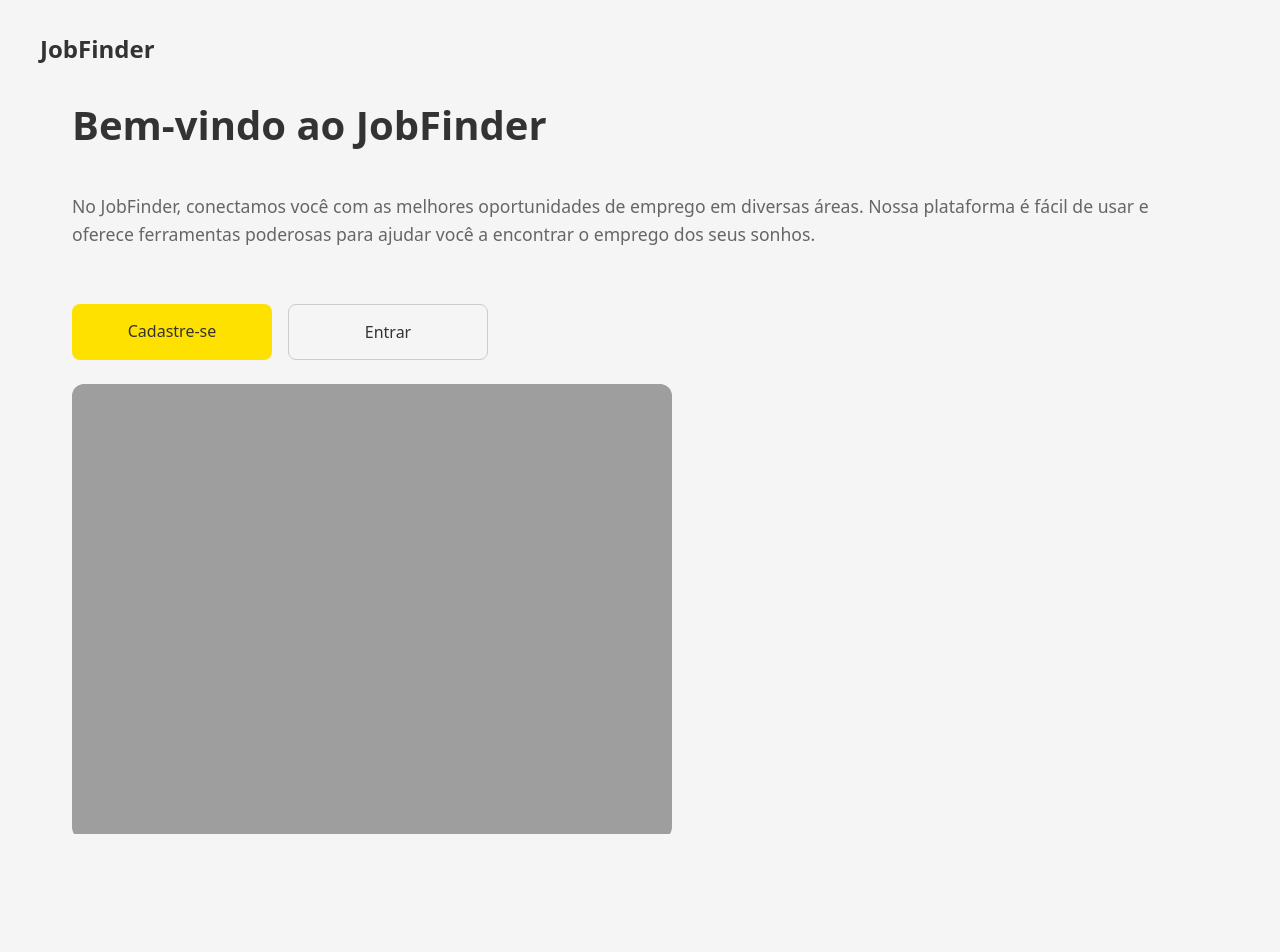
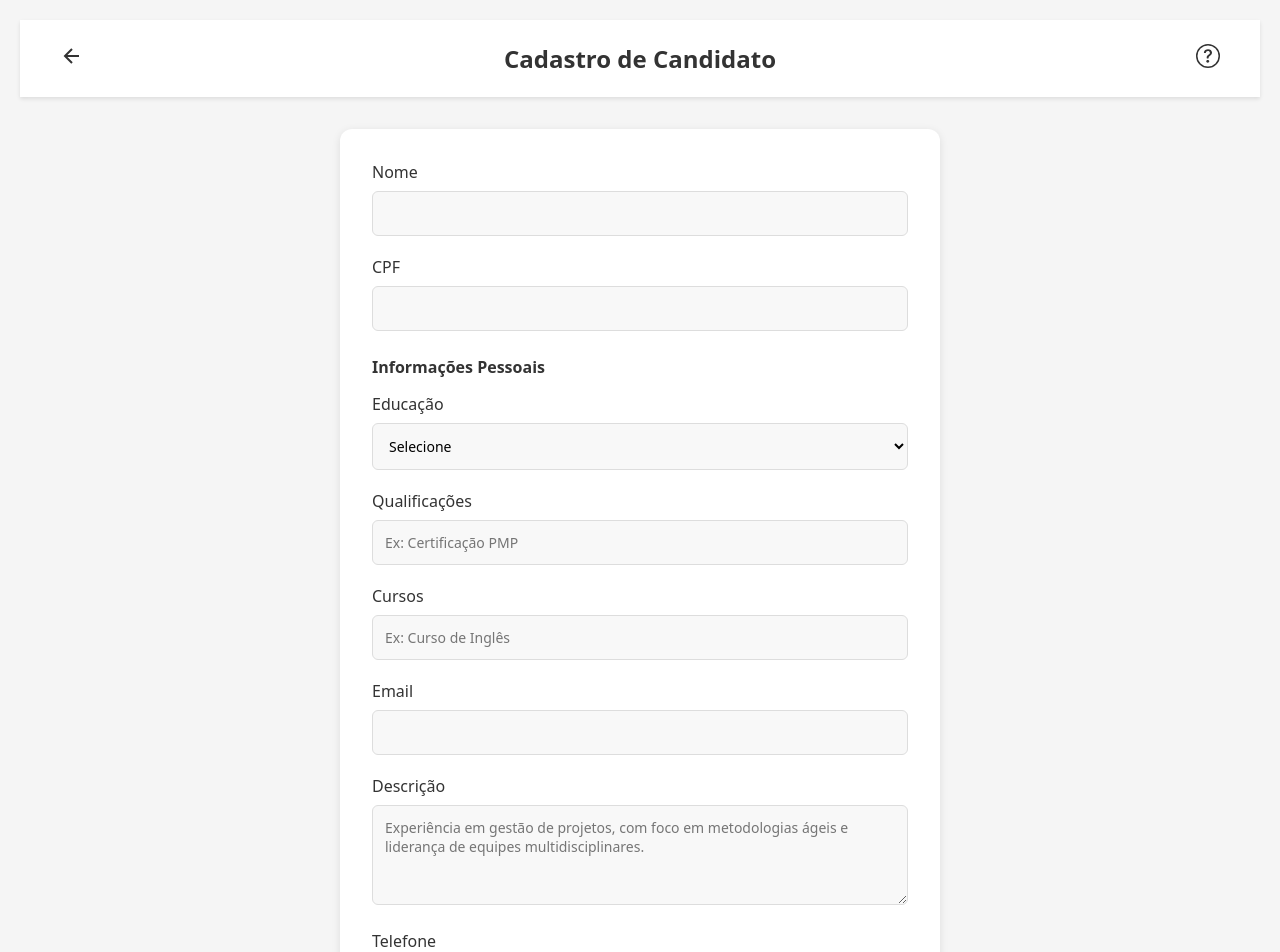
Before and after one commit to reyneralegria13/App-JobFinderv1, a React (Vite) app in the folder sistema/front end/react/: page / in a window 1280 px wide. Shown: the top 952 px of the page. Before the commit the page ends 871 px from the top, so only its background shows below. Built offline with nearby package versions, Linux system fonts and the light colour scheme.

Commit message:
registo do candidato

```diff
--- a/sistema/front end/react/src/main.jsx
+++ b/sistema/front end/react/src/main.jsx
@@ -1,7 +1,7 @@
 import React from 'react'
 import ReactDOM from 'react-dom/client'
 import './index.css'
-import Home from './pages/Home'
+import Home from './pages/Candidato/Registro/index.jsx'
 
 ReactDOM.createRoot(document.getElementById('root')).render(
   <React.StrictMode>
--- a/sistema/front end/react/src/pages/Candidato/Registro/index.jsx
+++ b/sistema/front end/react/src/pages/Candidato/Registro/index.jsx
@@ -0,0 +1,129 @@
+import { useState } from 'react'
+import { Link } from 'react-router-dom'
+import './style.css'
+
+function Home() {
+  return (
+      <div>
+        <header class="header">
+      <div class="navigation">
+        <button class="back-button" id="backButton" onclick="window.location.href = '../login/registro.html';">
+          <svg
+            width="24"
+            height="24"
+            viewBox="0 0 24 24"
+            fill="none"
+            stroke="currentColor"
+            stroke-width="2"
+          >
+            <path d="M19 12H5M12 19l-7-7 7-7" />
+          </svg>
+        </button>
+      </div>
+        <div class="logo">Cadastro de Candidato</div>
+
+      <div class="help-container">
+        <button class="help-button">
+          <svg xmlns="http://www.w3.org/2000/svg" width="24" height="24" fill="currentColor" class="bi bi-question-circle" viewBox="0 0 16 16">
+            <path d="M8 15A7 7 0 1 1 8 1a7 7 0 0 1 0 14m0 1A8 8 0 1 0 8 0a8 8 0 0 0 0 16"/>
+            <path d="M5.255 5.786a.237.237 0 0 0 .241.247h.825c.138 0 .248-.113.266-.25.09-.656.54-1.134 1.342-1.134.686 0 1.314.343 1.314 1.168 0 .635-.374.927-.965 1.371-.673.489-1.206 1.06-1.168 1.987l.003.217a.25.25 0 0 0 .25.246h.811a.25.25 0 0 0 .25-.25v-.105c0-.718.273-.927 1.01-1.486.609-.463 1.244-.977 1.244-2.056 0-1.511-1.276-2.241-2.673-2.241-1.267 0-2.655.59-2.75 2.286m1.557 5.763c0 .533.425.927 1.01.927.609 0 1.028-.394 1.028-.927 0-.552-.42-.94-1.029-.94-.584 0-1.009.388-1.009.94"/>
+          </svg>
+        </button>
+      </div>
+
+    </header>
+
+    <div class="container">
+
+      <form id="candidateForm">
+        <div class="form-group">
+          <label for="nome">Nome</label>
+          <input type="text" id="nome" name="nome" required />
+        </div>
+
+        <div class="form-group">
+          <label for="cpf">CPF</label>
+          <input type="text" id="cpf" name="cpf" required />
+        </div>
+
+        <div class="section-label">Informações Pessoais</div>
+
+        <div class="form-group">
+          <label for="educacao">Educação</label>
+          <select id="educacao" name="educacao" required>
+            <option value="">Selecione</option>
+            <option value="medio">Ensino Médio</option>
+            <option value="superior">Ensino Superior</option>
+            <option value="pos">Pós-Graduação</option>
+            <option value="mestrado">Mestrado</option>
+            <option value="doutorado">Doutorado</option>
+          </select>
+        </div>
+
+        <div class="form-group">
+          <label for="qualificacoes">Qualificações</label>
+          <input
+            type="text"
+            id="qualificacoes"
+            name="qualificacoes"
+            placeholder="Ex: Certificação PMP"
+          />
+        </div>
+
+        <div class="form-group">
+          <label for="cursos">Cursos</label>
+          <input
+            type="text"
+            id="cursos"
+            name="cursos"
+            placeholder="Ex: Curso de Inglês"
+          />
+        </div>
+
+        <div class="form-group">
+          <label for="email">Email</label>
+          <input type="email" id="email" name="email" required />
+        </div>
+
+        <div class="form-group">
+          <label for="descricao">Descrição</label>
+          <textarea
+            id="descricao"
+            name="descricao"
+            placeholder="Experiência em gestão de projetos, com foco em metodologias ágeis e liderança de equipes multidisciplinares."
+          ></textarea>
+        </div>
+
+        <div class="form-group">
+          <label for="telefone">Telefone</label>
+          <input type="tel" id="telefone" name="telefone" />
+        </div>
+
+        <div class="form-group">
+          <label for="habilidades">Habilidades Técnicas</label>
+          <input
+            type="text"
+            id="habilidades"
+            name="habilidades"
+            placeholder="Ex: Python, JavaScript, Excel"
+          />
+        </div>
+
+        <div class="form-group">
+          <label for="idiomas">Idiomas</label>
+          <input
+            type="text"
+            id="idiomas"
+            name="idiomas"
+            placeholder="Ex: Inglês - Avançado, Espanhol - Intermediário"
+          />
+        </div>
+
+        <button type="submit">Continuar</button>
+      </form>
+    </div>
+
+      </div>
+  )
+}
+export default Home
--- a/sistema/front end/react/src/pages/Candidato/Registro/style.css
+++ b/sistema/front end/react/src/pages/Candidato/Registro/style.css
@@ -0,0 +1,160 @@
+* {
+    margin: 0;
+    padding: 0;
+    box-sizing: border-box;
+    font-family: system-ui, -apple-system, sans-serif;
+  }
+
+  body {
+    /*font-family: -apple-system, BlinkMacSystemFont, "Segoe UI", Roboto, sans-serif;*/
+    background-color: #f5f5f5;
+    margin: 0;
+    padding: 20px;
+    color: #333;
+  }
+
+  .header {
+    width: 100%;
+    padding: 1rem 2rem;
+    display: flex;
+    justify-content: space-between;
+    align-items: center;
+    background-color: white;
+    box-shadow: 0 2px 4px rgba(0, 0, 0, 0.1);
+    margin-bottom: 2rem;
+  }
+
+  .navigation {
+    display: flex;
+    align-items: center;
+    gap: 1rem;
+  }
+
+  .back-button,
+  .help-button {
+    background: none;
+    border: none;
+    cursor: pointer;
+    color: #333;
+    padding: 0.5rem;
+    border-radius: 4px;
+    transition: background-color 0.2s ease;
+    width: 40px;
+    }
+
+  .back-button:hover,
+  .help-button:hover {
+    background-color: #f0f0f0;
+  }
+
+  .logo {
+    font-size: 1.5rem;
+    font-weight: bold;
+    color: #333;
+    text-align: center;
+    flex-grow: 1;
+     width: 50%;
+     height: 50%;
+  }
+
+  .container {
+    max-width: 600px;
+    width: 100%;
+    padding: 2rem;
+    background-color: white;
+    border-radius: 12px;
+    box-shadow: 0 2px 8px rgba(0, 0, 0, 0.1);
+    margin: 0 auto;
+  }
+
+
+  .form-group {
+    margin-bottom: 20px;
+  }
+
+  button {
+    background-color: #ffd700;
+    color: #000;
+    padding: 14px 28px;
+    border: none;
+    border-radius: 6px;
+    font-size: 16px;
+    font-weight: 600;
+    cursor: pointer;
+    width: 100%;
+    transition: background-color 0.2s;
+  }
+
+  button:hover {
+    background-color: #ffc700;
+  }
+
+    .form-group {
+      margin-bottom: 20px;
+    }
+
+    .form-section {
+      margin-bottom: 30px;
+    }
+
+    .section-title {
+      font-size: 18px;
+      font-weight: 600;
+      margin-bottom: 15px;
+      color: #222;
+    }
+
+    label {
+      display: block;
+      margin-bottom: 8px;
+      font-weight: 500;
+    }
+
+    input,
+    select,
+    textarea {
+      width: 100%;
+      padding: 12px;
+      border: 1px solid #ddd;
+      border-radius: 6px;
+      font-size: 14px;
+      background-color: #f8f8f8;
+    }
+
+    input:focus,
+    select:focus,
+    textarea:focus {
+      outline: none;
+      border-color: #007bff;
+      background-color: #fff;
+    }
+
+    button {
+      background-color: #ffd700;
+      color: #000;
+      padding: 14px 28px;
+      border: none;
+      border-radius: 6px;
+      font-size: 16px;
+      font-weight: 600;
+      cursor: pointer;
+      width: 100%;
+      transition: background-color 0.2s;
+    }
+
+    button:hover {
+      background-color: #ffc700;
+    }
+
+    textarea {
+      resize: vertical;
+      min-height: 100px;
+    }
+
+    .section-label {
+      font-size: 16px;
+      font-weight: 600;
+      margin-top: 25px;
+      margin-bottom: 15px;
+      color: #333;
+    }
```
